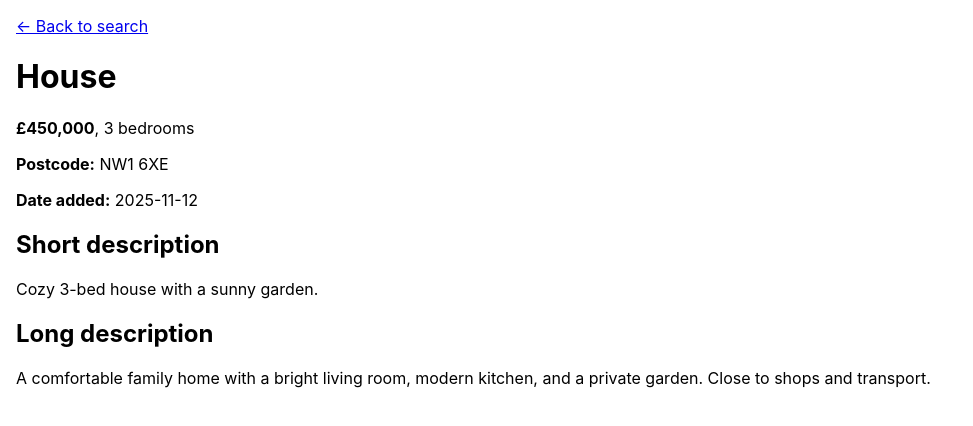
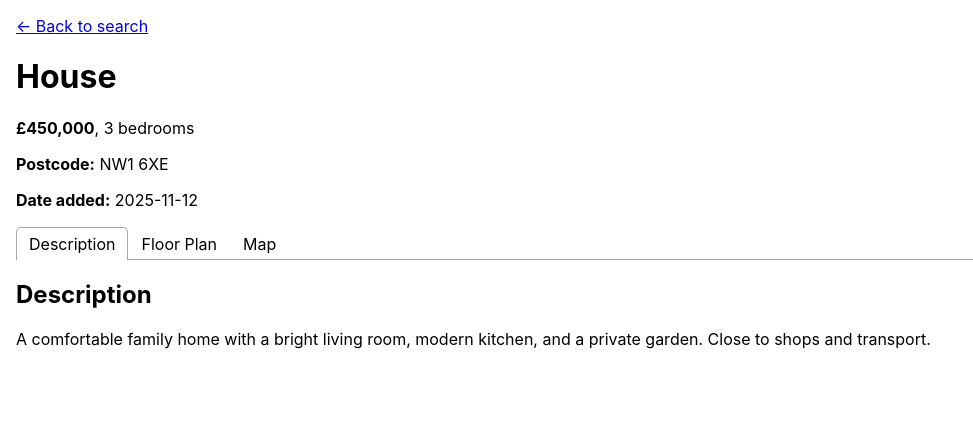
Before and after one commit to Jinaaaaks/estate-agent-spa, a React (Create React App) app: page /property/p1 in a window 1280 px wide. Shown: the top 426 px of the page, without its empty margins (0-973 px from the left). Built offline with nearby package versions, Linux system fonts and the light colour scheme.

Commit message:
feat: add tabbed sections to property page

```diff
--- a/src/pages/PropertyPage.jsx
+++ b/src/pages/PropertyPage.jsx
@@ -1,5 +1,8 @@
 import { Link, useParams } from "react-router-dom";
 import properties from "../data/properties.json";
+import { Tab, Tabs, TabList, TabPanel } from "react-tabs";
+import "react-tabs/style/react-tabs.css";
+
 
 export default function PropertyPage() {
   const { id } = useParams();
@@ -34,11 +37,41 @@ export default function PropertyPage() {
         <strong>Date added:</strong> {property.dateAdded}
       </p>
 
-      <h2>Short description</h2>
-      <p>{property.shortDescription}</p>
+      <Tabs>
+        <TabList>
+            <Tab>Description</Tab>
+            <Tab>Floor Plan</Tab>
+            <Tab>Map</Tab>
+        </TabList>
 
-      <h2>Long description</h2>
-      <p>{property.longDescription}</p>
+        <TabPanel>
+            <h2>Description</h2>
+            <p>{property.longDescription}</p>
+        </TabPanel>
+
+        <TabPanel>
+            <h2>Floor Plan</h2>
+            <img
+            src={property.floorPlan}
+            alt="Floor plan"
+            style={{ maxWidth: "100%", border: "1px solid #ccc" }}
+            />
+        </TabPanel>
+
+        <TabPanel>
+            <h2>Location</h2>
+            <iframe
+            title="map"
+            width="100%"
+            height="300"
+            style={{ border: 0 }}
+            loading="lazy"
+            allowFullScreen
+            src="https://www.google.com/maps?q=London&output=embed"
+            />
+        </TabPanel>
+      </Tabs>
+
     </main>
   );
 }
```
